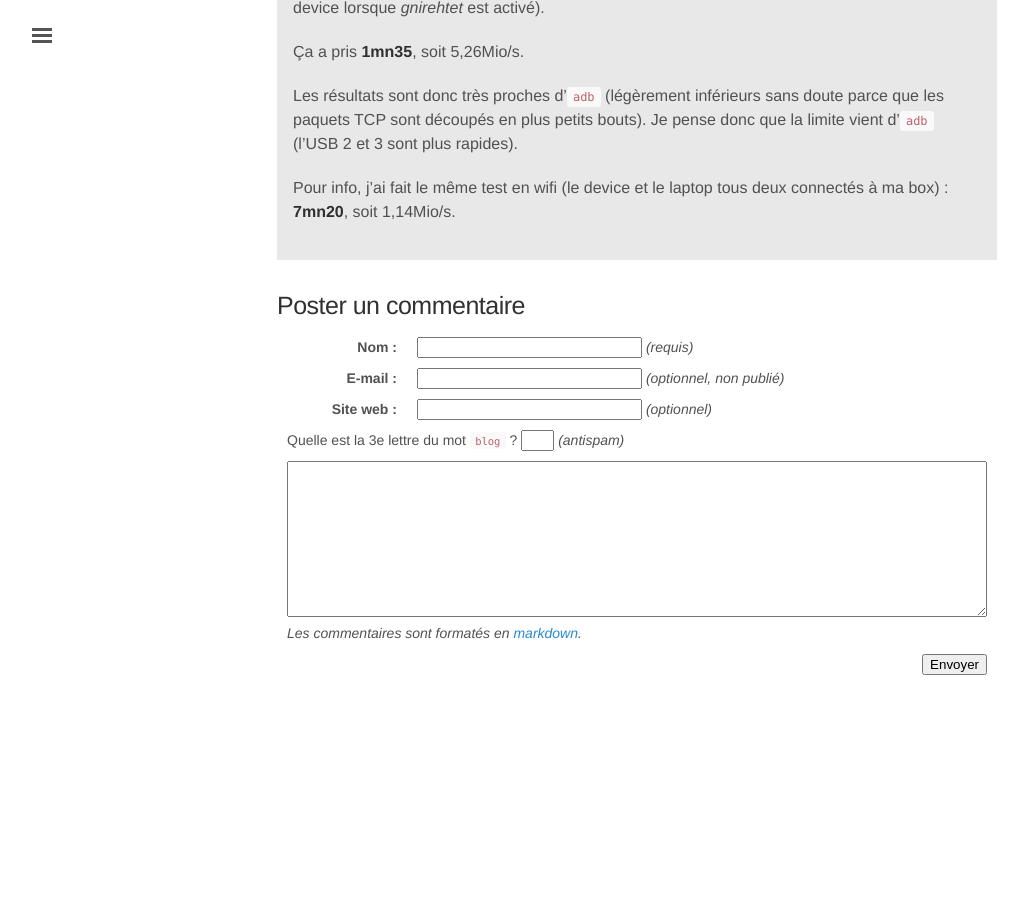
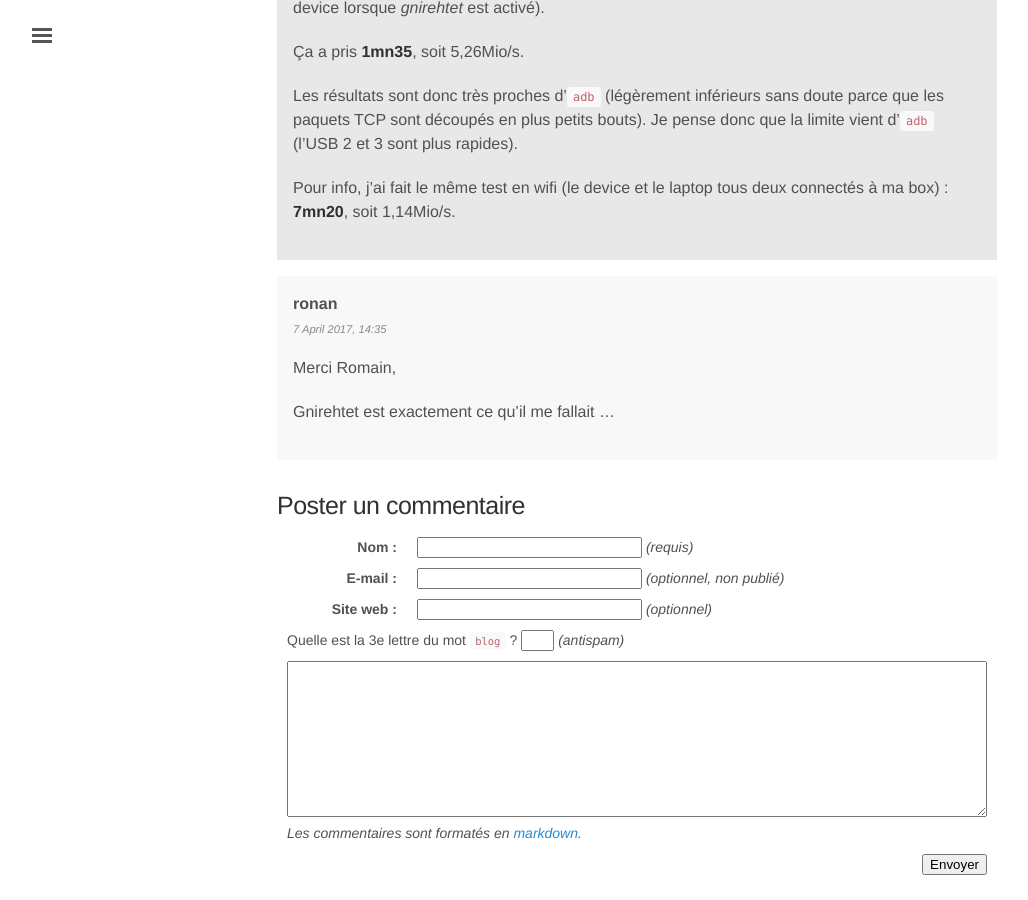
Before and after one commit to rom1v/blog.rom1v.com, a Jekyll site: the page built from _posts/2017-03-30-gnirehtet.md, in a window 1280 px wide and 900 px high, scrolled down 5963 px. Shown: the whole window, without its empty margins (3-1031 px from the left). Built offline with Jekyll 4.4.1, drawn with Linux system fonts in a browser that asks for light colours; before the commit the page ends 6663 px from its top, so only the background shows below that.

Commit message:
Publish comment for Gnirehtet

```diff
--- a/_data/comments-2017-03-gnirehtet.yaml
+++ b/_data/comments-2017-03-gnirehtet.yaml
@@ -46,3 +46,10 @@
 
     Pour info, j'ai fait le même test en wifi (le device et le laptop tous deux
     connectés à ma box) : **7mn20**, soit 1,14Mio/s.
+- id: 4
+  author: ronan
+  date: 2017-04-07 14:35:35+02:00
+  contents: |
+    Merci Romain,
+
+    Gnirehtet est exactement ce qu'il me fallait …
```
